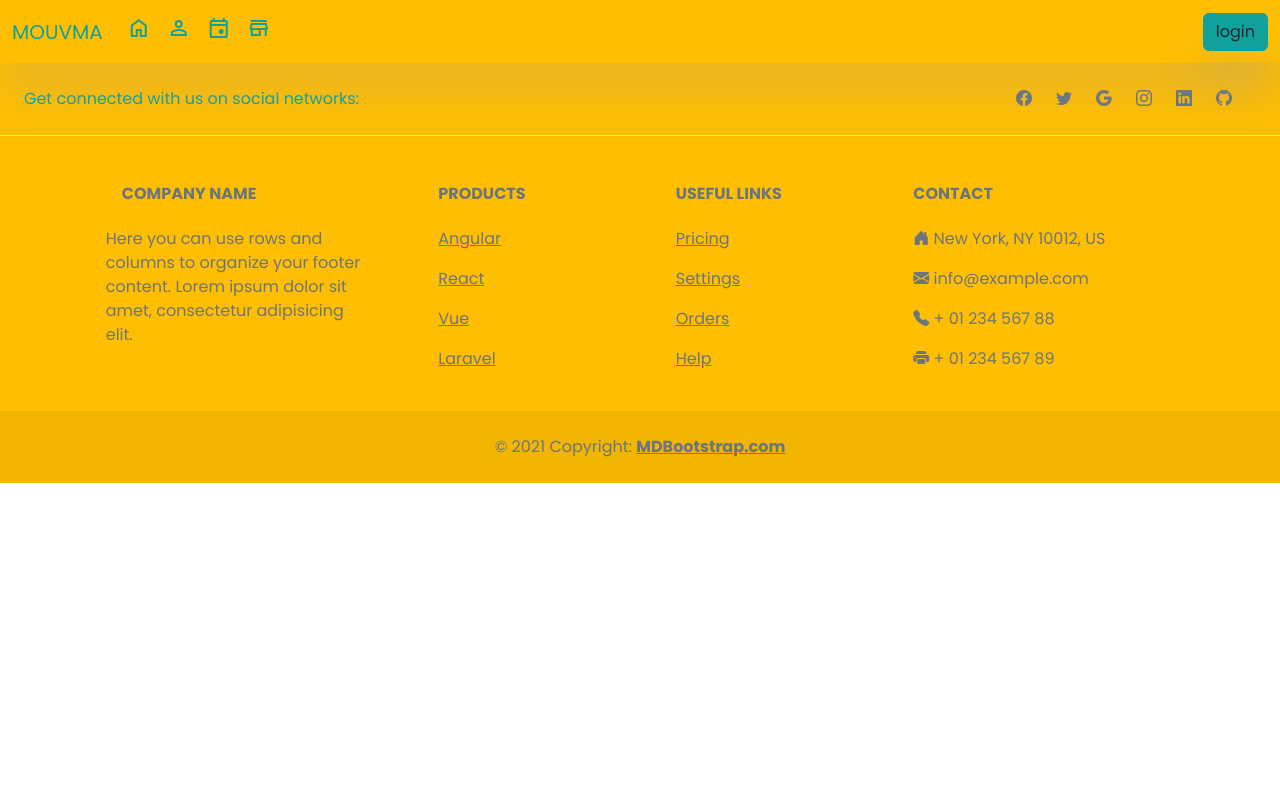
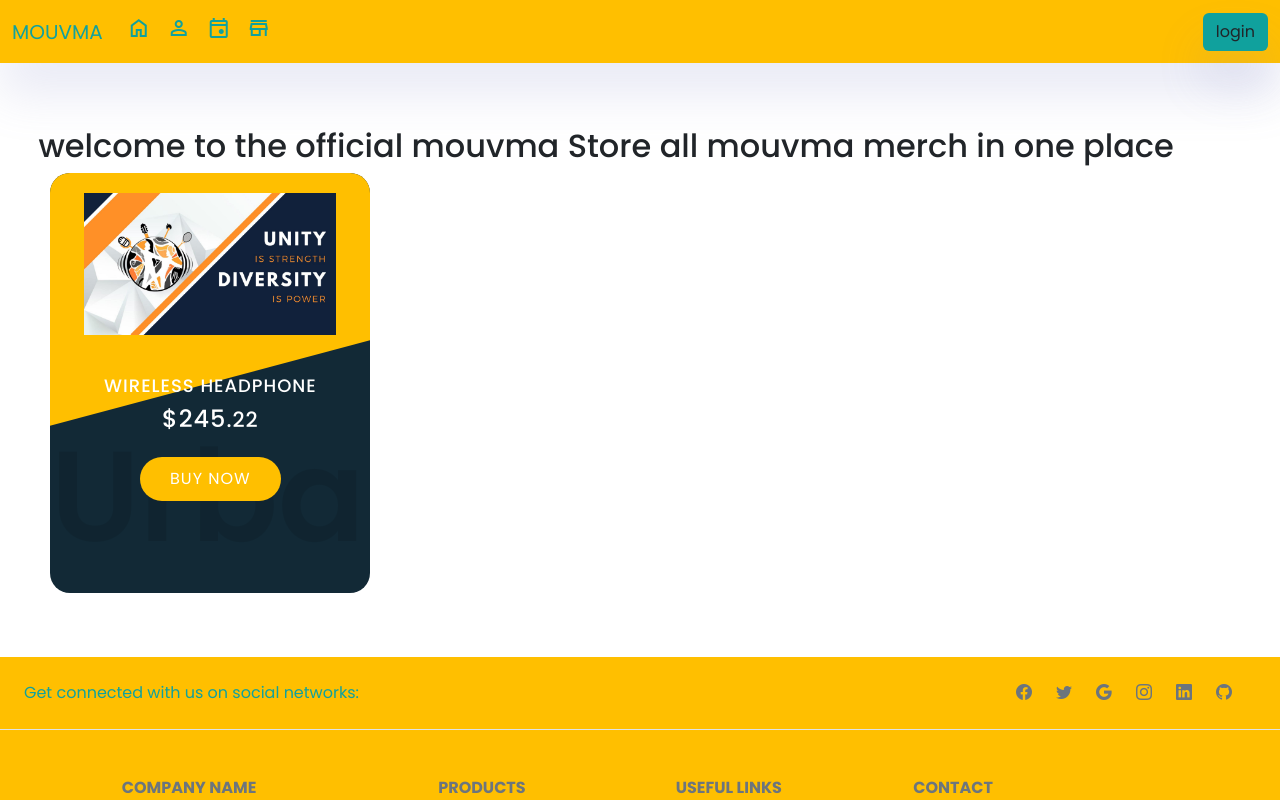
Before and after one commit to hkimi02/mouvma-website, a Vue app: page /Store in a window 1280 px wide. Shown: the top 800 px of the page. Built offline with nearby package versions, Linux system fonts and the light colour scheme; some icons are missing.

Commit message:
add component

```diff
--- /dev/null
+++ b/src/components/merchArticle.vue
@@ -0,0 +1,124 @@
+<template>
+    <div class="col">
+    <div class="product_card">
+        <div class="imgBx">
+            <img src="../assets/images/banner.jpg" alt="">
+        </div>
+        <div class="contextBx">
+            <h3>Wireless Headphone</h3>
+            <h2 class="price">$245<small>.22</small></h2>
+            <a href="#" class="buy">Buy now</a>
+        </div>
+    </div>
+</div>
+</template>
+<script>
+export default{
+    name:'mecrhArticle',
+    data(){
+        return{
+
+        }
+    }
+}
+</script>
+<style scoped>
+.product_card {
+    position: relative;
+    width: 320px;
+    height: 420px;
+    background: #122936;
+    border-radius: 20px;
+    overflow: hidden;
+}
+
+.product_card::before {
+    content: '';
+    position: absolute;
+    top: -50%;
+    width: 100%;
+    height: 100%;
+    background: #FFBF00;
+    transform: skewY(345deg);
+    transition: 0.5s;
+}
+
+.product_card:hover::before {
+    top: -60%;
+    transform: skewY(390deg);
+}
+
+.product_card::after {
+    content: 'Urban';
+    position: absolute;
+    bottom: 0;
+    left: 0;
+    font-weight: 600;
+    font-size: 8em;
+    color: rgba(0, 0, 0, 0.1);
+}
+
+.imgBx {
+    position: relative;
+    width: 100%;
+    display: flex;
+    justify-content: center;
+    align-items: center;
+    padding: 20px;
+    z-index: 1;
+}
+
+.imgBx img {
+    max-width: 90%;
+    transition: 0.5s;
+}
+
+.product_card:hover .imgBx img {
+    max-width: 70%;
+}
+
+.contextBx {
+    position: relative;
+    padding: 20px;
+    display: flex;
+    justify-content: center;
+    align-items: center;
+    flex-direction: column;
+    z-index: 1;
+}
+
+.contextBx h3 {
+    font-size: 18px;
+    color: #fff;
+    font-weight: 500;
+    text-transform: uppercase;
+    letter-spacing: 1px;
+}
+
+.contextBx .price {
+    font-size: 24px;
+    color: #fff;
+    font-weight: 500;
+    letter-spacing: 1px;
+}
+
+.contextBx .buy {
+    position: relative;
+    top: 200px;
+    opacity: 0;
+    padding: 10px 30px;
+    margin-top: 15px;
+    color: #fff;
+    text-decoration: none;
+    background: #FFBF00;
+    border-radius: 30px;
+    text-transform: uppercase;
+    letter-spacing: 1px;
+    transition: 0.5s;
+}
+
+.contextBx .buy {
+    top: 0;
+    opacity: 1;
+}
+</style>
--- a/src/views/StoreView.vue
+++ b/src/views/StoreView.vue
@@ -1,3 +1,35 @@
 <template>
 
+    <div class="row store">
+        <h2 class="row title text-center">welcome to the official mouvma Store all mouvma merch in one place</h2>
+    <mecrhArticle></mecrhArticle>
+</div>
 </template>
+
+<script>
+// @ is an alias to /src
+import mecrhArticle from '@/components/merchArticle.vue'
+
+export default {
+  name: 'StoreView',
+  components: {
+    mecrhArticle
+  },
+  data(){
+    return{
+        products:[
+            {
+
+            }
+        ]
+    }
+  }
+}
+</script>
+<style>
+.store{
+    margin-top: 5%;
+    margin-bottom: 5%;
+    margin-left: 3%;
+}
+</style>
```
